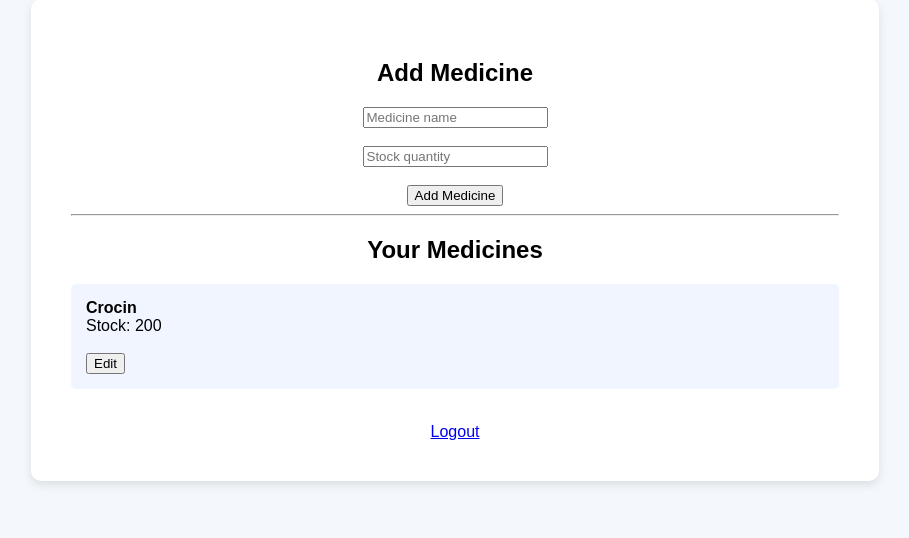
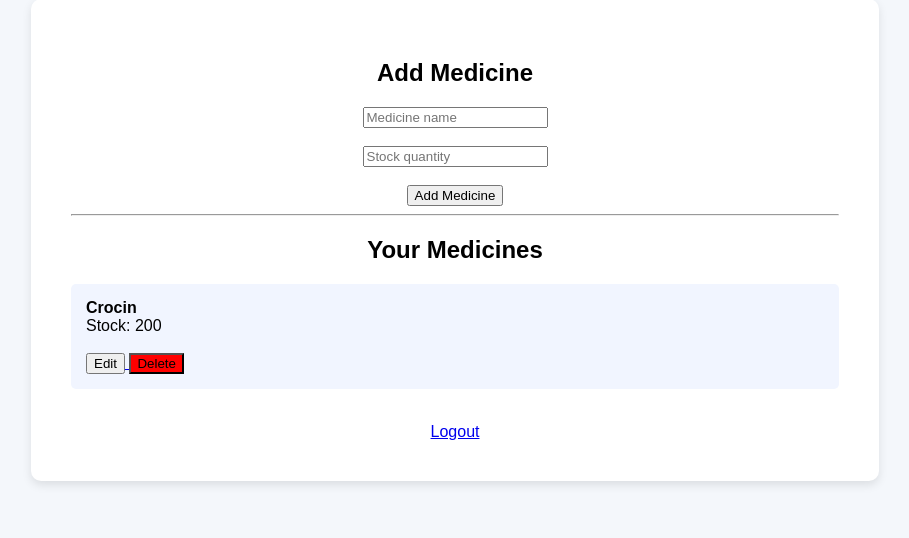
Before and after one commit to thejus06/PharmaFind, a Flask app: page /dashboard in a window 1280 px wide. Shown: the part 182-720 px from the top of the page, without its empty margins (185-1094 px from the left). Run offline with Flask 3, Linux system fonts and the light colour scheme; a user stored in the database is signed in; data comes from the database, SQL or seed files in the repository; both versions use the stored data as it was after the commit.

Commit message:
Added delete button with confirmation

```diff
--- a/app.py
+++ b/app.py
@@ -150,5 +150,23 @@ def edit_medicine(medicine_id):
 
     return render_template("edit.html", medicine=medicine)
 
+@app.route("/delete/<int:medicine_id>")
+def delete_medicine(medicine_id):
+    if "user" not in session:
+        return redirect("/login")
+
+    conn = sqlite3.connect("pharma.db")
+    cursor = conn.cursor()
+
+    cursor.execute(
+        "DELETE FROM medicines WHERE id=? AND shop=?",
+        (medicine_id, session["user"])
+    )
+
+    conn.commit()
+    conn.close()
+
+    return redirect("/dashboard")
+
 if __name__ == "__main__":
     app.run(debug=True)
--- a/templates/dashboard.html
+++ b/templates/dashboard.html
@@ -35,6 +35,11 @@
                     <a href="/edit/{{ med[0] }}">
                         <button>Edit</button>
                     </a>
+
+                    <a href="/delete/{{ med[0] }}"
+                        onclick="return confirm('Are you sure you want to delete this medicine?');">
+                        <button style="background-color: red;">Delete</button>
+                    </a>
                 </li>
             {% endfor %}
         </ul>
```
Also changed, not shown: pharma.db.
